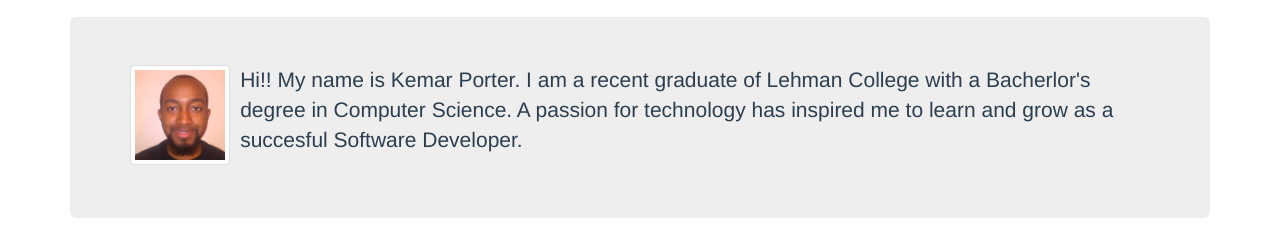
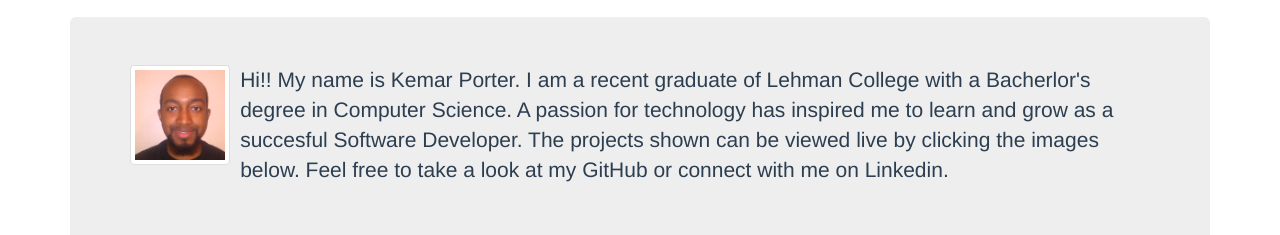
Before and after one commit to kemp3363/personal-website, a plain HTML site: page index.html in a window 1280 px wide. Shown: the part 53-288 px from the top of the page. Drawn offline with nearby package versions, Linux system fonts and the light colour scheme.

Commit message:
updated summary

```diff
--- a/index.html
+++ b/index.html
@@ -31,6 +31,8 @@
           <p >
            Hi!! My name is Kemar Porter. I am a recent graduate of Lehman College with a Bacherlor's degree in Computer Science.
            A passion for technology has inspired me to learn and grow as a succesful Software Developer.
+           The projects shown can be viewed live by clicking the images below.
+           Feel free to take a look at my GitHub or connect with me on Linkedin.
           </p>
         </div>
 
```
